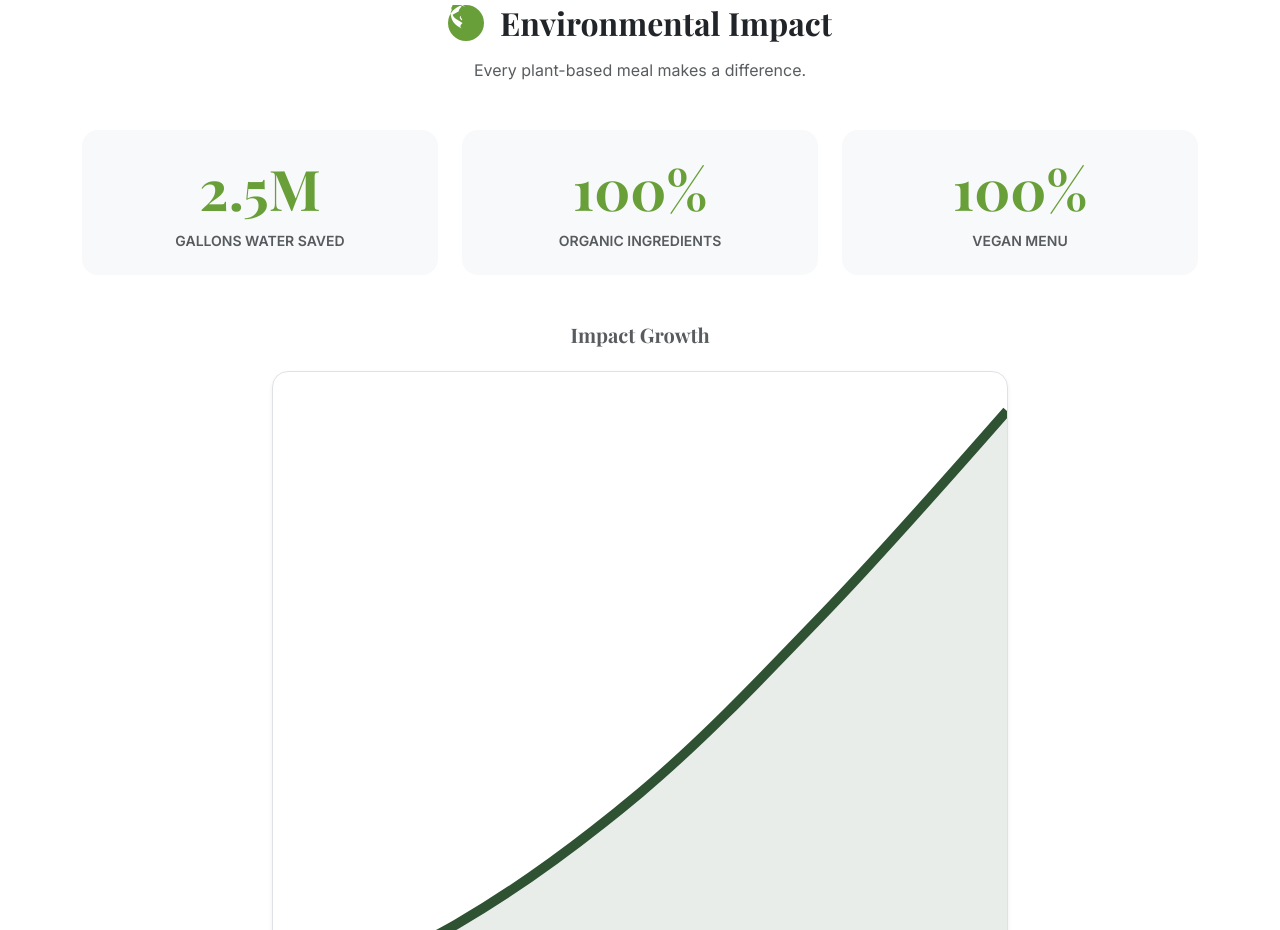
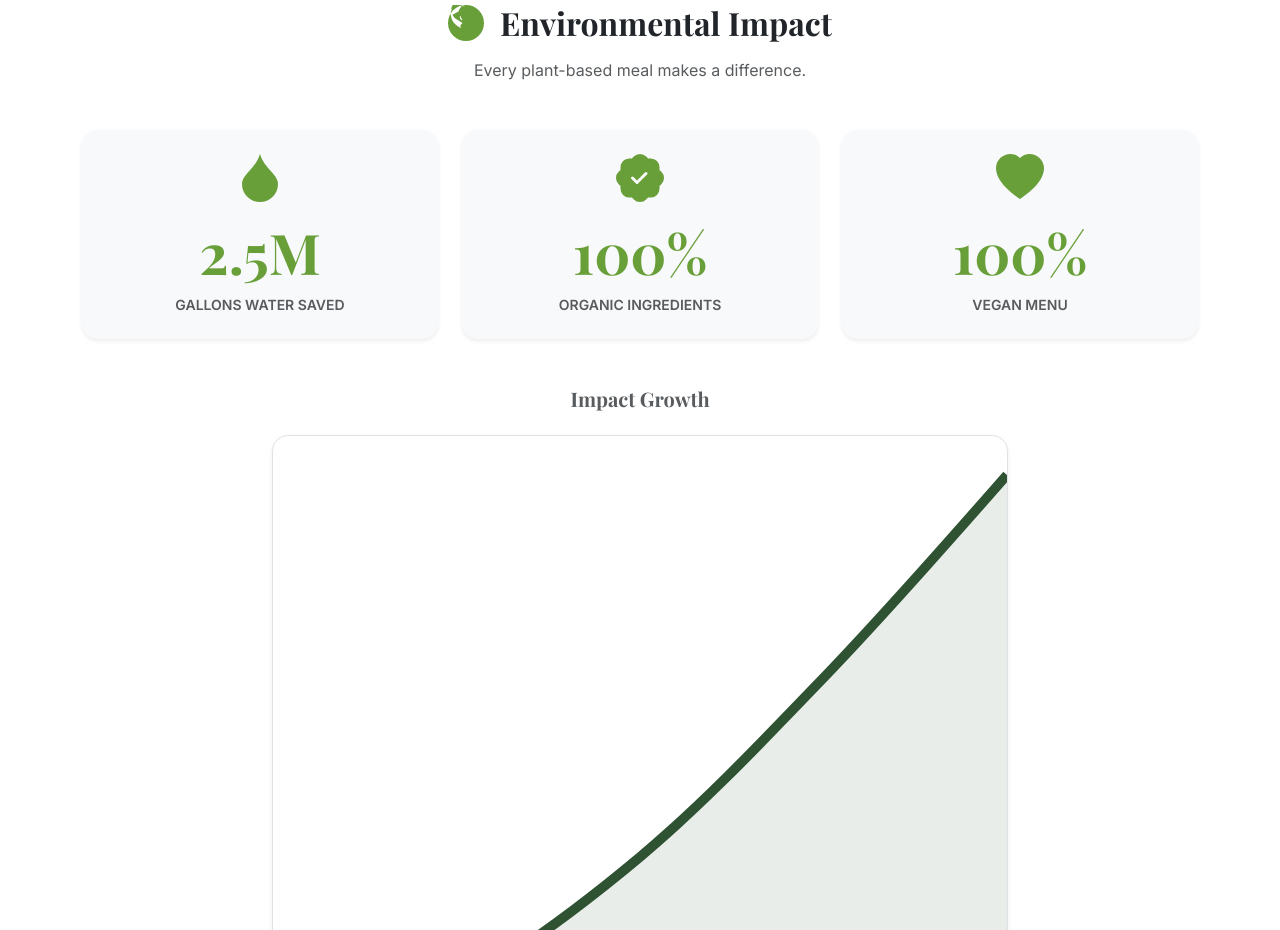
Before and after one commit to phil0473/mtm6201-final, a plain HTML site: page about.html in a window 1280 px wide. Shown: the part 1460-2390 px from the top of the page. Drawn offline with nearby package versions, Linux system fonts and the light colour scheme.

Commit message:
adds svg icons

```diff
--- a/about.html
+++ b/about.html
@@ -112,21 +112,36 @@
                 <p class="text-muted">Every plant-based meal makes a difference.</p>
             </div>
 
-            <div class="row g-4 mb-5 text-center">
+          <div class="row g-4 mb-5 text-center">
                 <div class="col-md-4">
-                    <div class="card bg-light border-0 h-100 rounded-4 p-4">
+                    <div class="card bg-light border-0 h-100 rounded-4 p-4 text-center shadow-sm">
+                        <div class="mb-3 text-success">
+                            <svg xmlns="http://www.w3.org/2000/svg" width="48" height="48" fill="currentColor" class="bi bi-droplet-fill" viewBox="0 0 16 16">
+                              <path d="M8 16a6 6 0 0 0 6-6c0-1.655-1.122-2.904-2.432-4.362C10.254 4.176 8.75 2.503 8 0c-.75 2.503-2.254 4.176-3.568 5.638C3.122 7.096 2 8.345 2 10a6 6 0 0 0 6 6z"/>
+                            </svg>
+                        </div>
                         <h3 class="display-4 text-success fw-bold mb-2">2.5M</h3>
                         <p class="text-uppercase small fw-bold text-muted mb-0">Gallons Water Saved</p>
                     </div>
                 </div>
                 <div class="col-md-4">
-                    <div class="card bg-light border-0 h-100 rounded-4 p-4">
+                    <div class="card bg-light border-0 h-100 rounded-4 p-4 text-center shadow-sm">
+                        <div class="mb-3 text-success">
+                            <svg xmlns="http://www.w3.org/2000/svg" width="48" height="48" fill="currentColor" class="bi bi-patch-check-fill" viewBox="0 0 16 16">
+                              <path d="M10.067.87a2.89 2.89 0 0 0-4.134 0l-.622.638-.89-.011a2.89 2.89 0 0 0-2.924 2.924l.01.89-.636.622a2.89 2.89 0 0 0 0 4.134l.637.622-.011.89a2.89 2.89 0 0 0 2.924 2.924l.89-.01.622.636a2.89 2.89 0 0 0 4.134 0l.622-.637.89.011a2.89 2.89 0 0 0 2.924-2.924l-.01-.89.636-.622a2.89 2.89 0 0 0 0-4.134l-.637-.622.011-.89a2.89 2.89 0 0 0-2.924-2.924l-.89.01-.622-.636zm.287 5.984-3 3a.5.5 0 0 1-.708 0l-1.5-1.5a.5.5 0 1 1 .708-.708L7 8.793l2.646-2.647a.5.5 0 0 1 .708.708z"/>
+                            </svg>
+                        </div>
                         <h3 class="display-4 text-success fw-bold mb-2">100%</h3>
                         <p class="text-uppercase small fw-bold text-muted mb-0">Organic Ingredients</p>
                     </div>
                 </div>
                 <div class="col-md-4">
-                    <div class="card bg-light border-0 h-100 rounded-4 p-4">
+                    <div class="card bg-light border-0 h-100 rounded-4 p-4 text-center shadow-sm">
+                        <div class="mb-3 text-success">
+                            <svg xmlns="http://www.w3.org/2000/svg" width="48" height="48" fill="currentColor" class="bi bi-heart-fill" viewBox="0 0 16 16">
+                              <path fill-rule="evenodd" d="M8 1.314C12.438-3.248 23.534 4.735 8 15-7.534 4.736 3.562-3.248 8 1.314z"/>
+                            </svg>
+                        </div>
                         <h3 class="display-4 text-success fw-bold mb-2">100%</h3>
                         <p class="text-uppercase small fw-bold text-muted mb-0">Vegan Menu</p>
                     </div>
```
